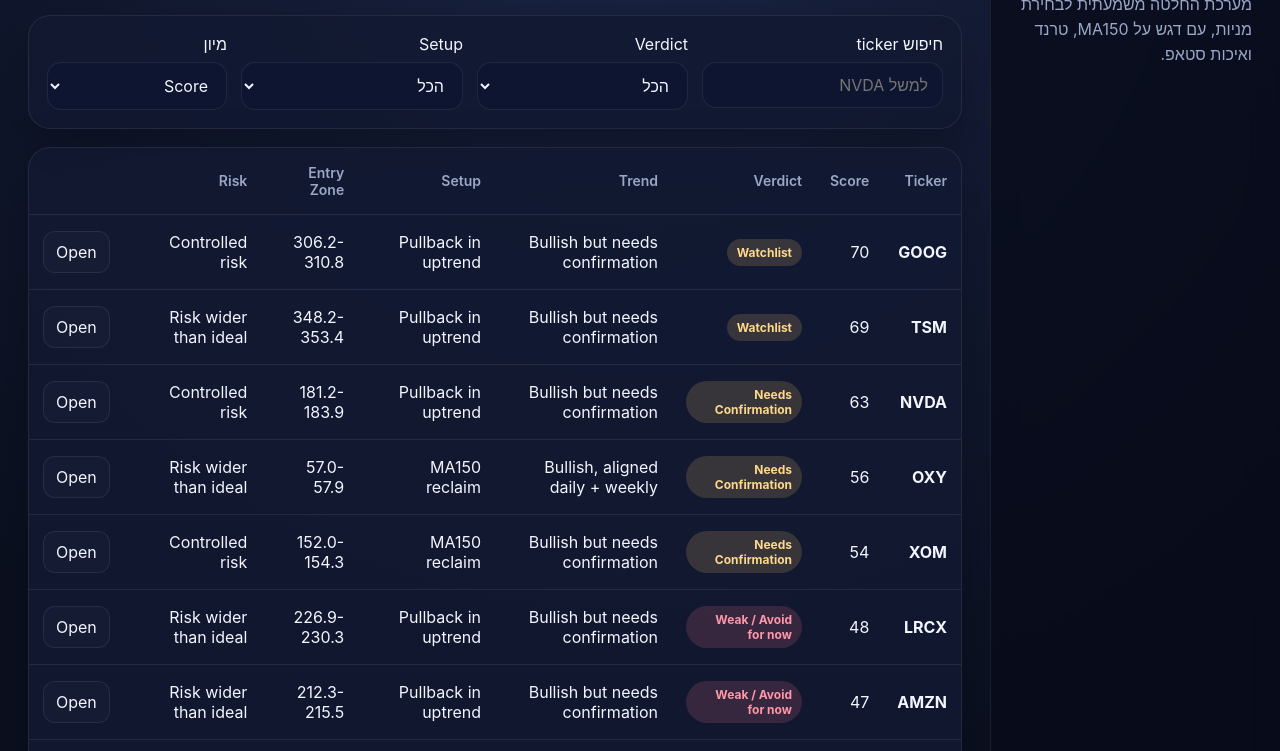
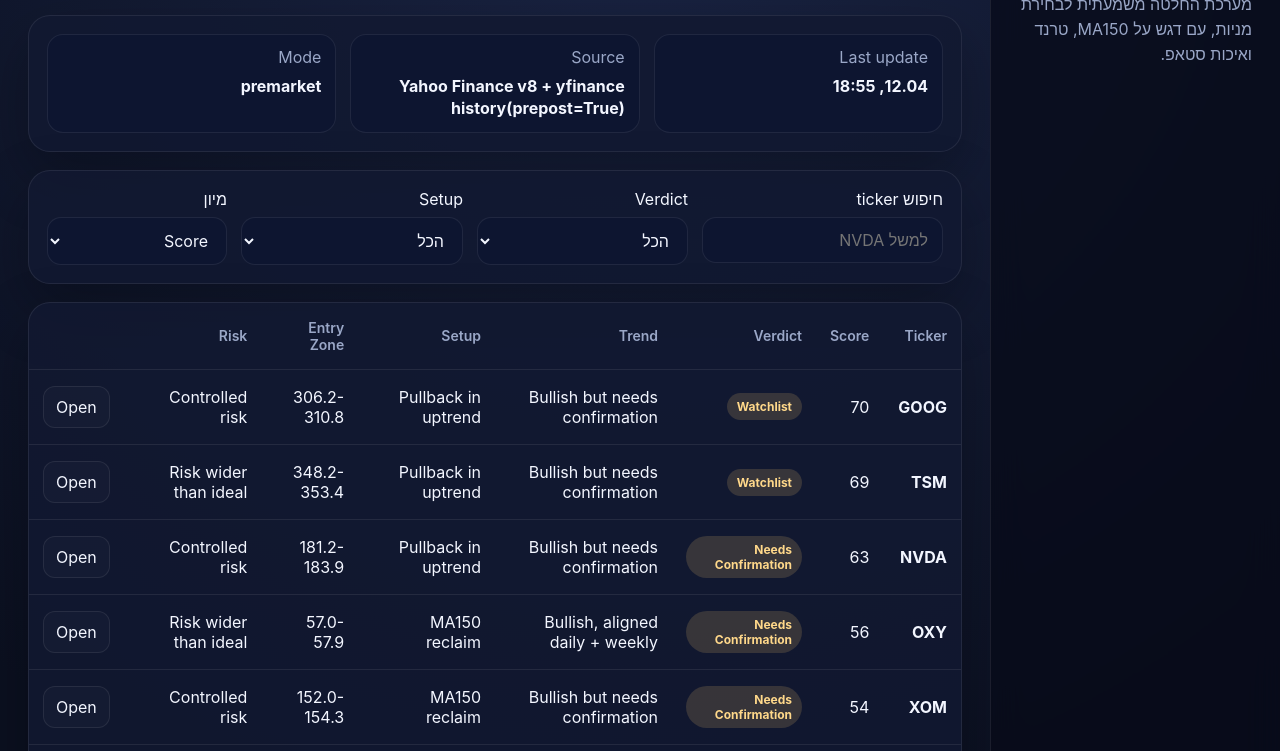
Before and after one commit to 2jayfox3-png/stock-selector, a plain HTML site: page index.html in a window 1280 px wide. Shown: the part 145-896 px from the top of the page. Drawn offline with Linux system fonts and the light colour scheme.

Commit message:
Add live data status indicators to UI

```diff
--- a/app.js
+++ b/app.js
@@ -76,6 +76,9 @@ const el = {
   universeCount: document.getElementById('universeCount'),
   strongCount: document.getElementById('strongCount'),
   watchlistCount: document.getElementById('watchlistCount'),
+  statusGeneratedAt: document.getElementById('statusGeneratedAt'),
+  statusSource: document.getElementById('statusSource'),
+  statusMode: document.getElementById('statusMode'),
   detailTitle: document.getElementById('detailTitle'),
   detailSubtitle: document.getElementById('detailSubtitle'),
   detailWatchlistBtn: document.getElementById('detailWatchlistBtn'),
@@ -183,10 +186,21 @@ function showScreen(screenId) {
 
 function renderAll() {
   renderStats();
+  renderDataStatus();
   renderScanner();
   renderDetail();
   renderWatchlist();
   renderJournal();
+}
+
+function renderDataStatus() {
+  const generatedAt = state.dataMeta?.generatedAt ? formatDate(state.dataMeta.generatedAt) : 'Demo / unavailable';
+  const source = state.dataMeta?.source || 'Fallback demo data';
+  const mode = state.dataMeta?.reportMode || 'demo';
+
+  el.statusGeneratedAt.textContent = generatedAt;
+  el.statusSource.textContent = source;
+  el.statusMode.textContent = mode;
 }
 
 function renderStats() {
@@ -253,7 +267,9 @@ function renderDetail() {
   if (!stock) return;
 
   el.detailTitle.textContent = `${stock.ticker} · ${stock.setup}`;
-  el.detailSubtitle.textContent = state.dataMeta?.generatedAt ? `Live snapshot · ${formatDate(state.dataMeta.generatedAt)}` : stock.trend;
+  el.detailSubtitle.textContent = state.dataMeta?.generatedAt
+    ? `${state.dataMeta?.reportMode || 'live'} · ${formatDate(state.dataMeta.generatedAt)}`
+    : stock.trend;
   el.detailPriceBadge.textContent = stock.price ? `$${stock.price}` : '—';
   el.detailScore.textContent = stock.score ?? '—';
   el.detailVerdict.textContent = stock.verdict;
--- a/index.html
+++ b/index.html
@@ -43,12 +43,27 @@
           <div>
             <p class="eyebrow">Scanner</p>
             <h2>דירוג מניות לפי setup, trend ו-risk</h2>
-            <p class="hero-copy">הגרסה הזו דטרמיניסטית ופועלת על דאטה דמו, כדי לסגור UX ו-flow לפני data pipeline אמיתי.</p>
+            <p class="hero-copy">Stock Selector רץ על snapshot חי כשהוא זמין, עם שקיפות על זמן העדכון, מקור הדאטה ו-mode הריצה.</p>
           </div>
           <div class="hero-actions">
             <button id="seedDemoBtn" class="secondary-btn">Reset Demo Data</button>
           </div>
         </header>
+
+        <section class="panel status-panel">
+          <div class="status-item">
+            <span>Last update</span>
+            <strong id="statusGeneratedAt">—</strong>
+          </div>
+          <div class="status-item">
+            <span>Source</span>
+            <strong id="statusSource">—</strong>
+          </div>
+          <div class="status-item">
+            <span>Mode</span>
+            <strong id="statusMode">—</strong>
+          </div>
+        </section>
 
         <section class="panel filters-panel">
           <div class="field-group grow">
--- a/styles.css
+++ b/styles.css
@@ -116,12 +116,34 @@ h3 { margin-bottom: 10px; font-size: 18px; }
 .hero.compact { margin-bottom: 18px; }
 .hero-actions { display: flex; gap: 12px; }
 
+.status-panel,
 .filters-panel {
   padding: 18px;
   display: flex;
   gap: 14px;
   flex-wrap: wrap;
   margin-bottom: 18px;
+}
+
+.status-item {
+  min-width: 180px;
+  flex: 1;
+  padding: 12px 14px;
+  border-radius: 16px;
+  background: #0d1530;
+  border: 1px solid var(--border);
+}
+
+.status-item span {
+  display: block;
+  color: var(--muted);
+  margin-bottom: 8px;
+}
+
+.status-item strong {
+  display: block;
+  color: var(--text);
+  line-height: 1.4;
 }
 
 .field-group {
```
